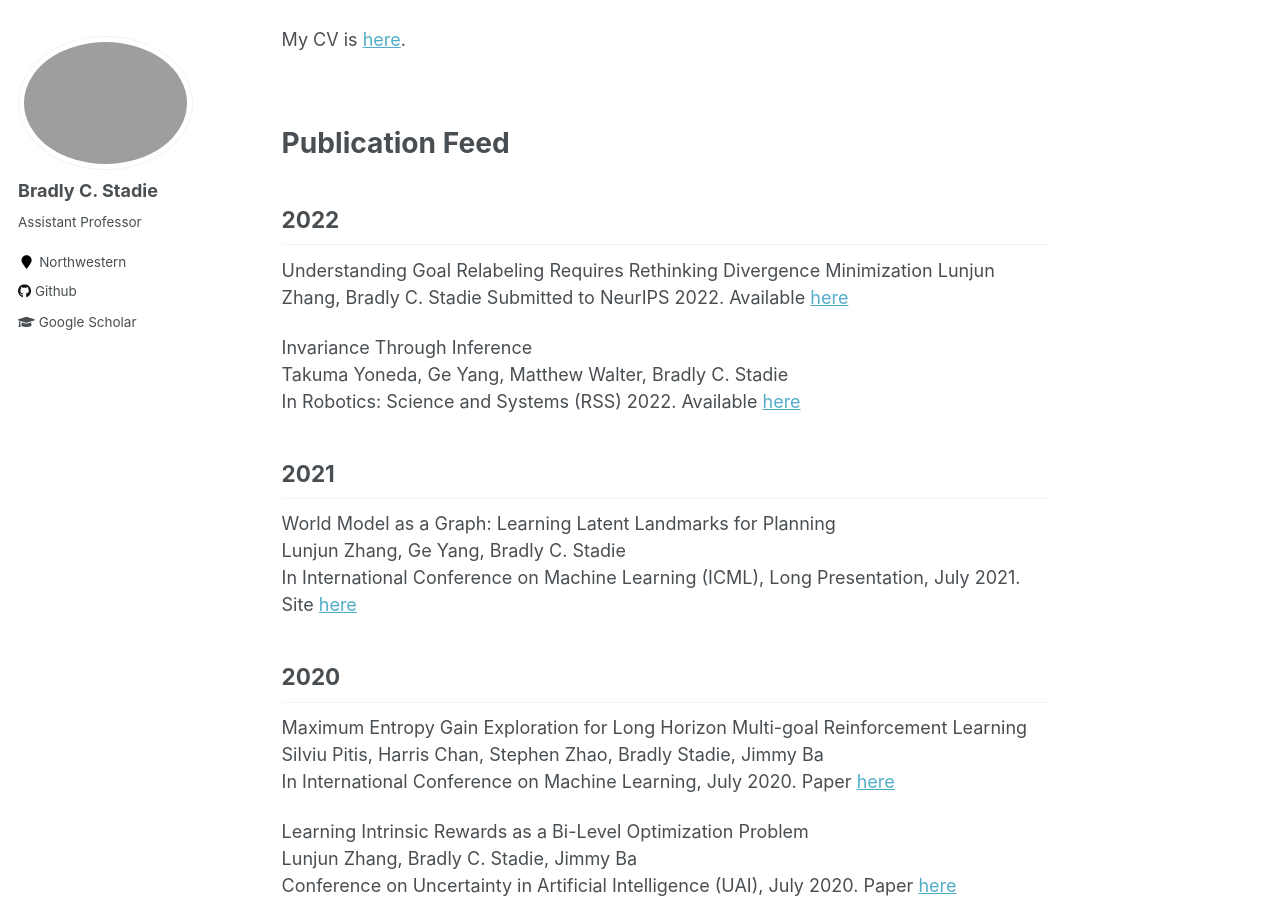
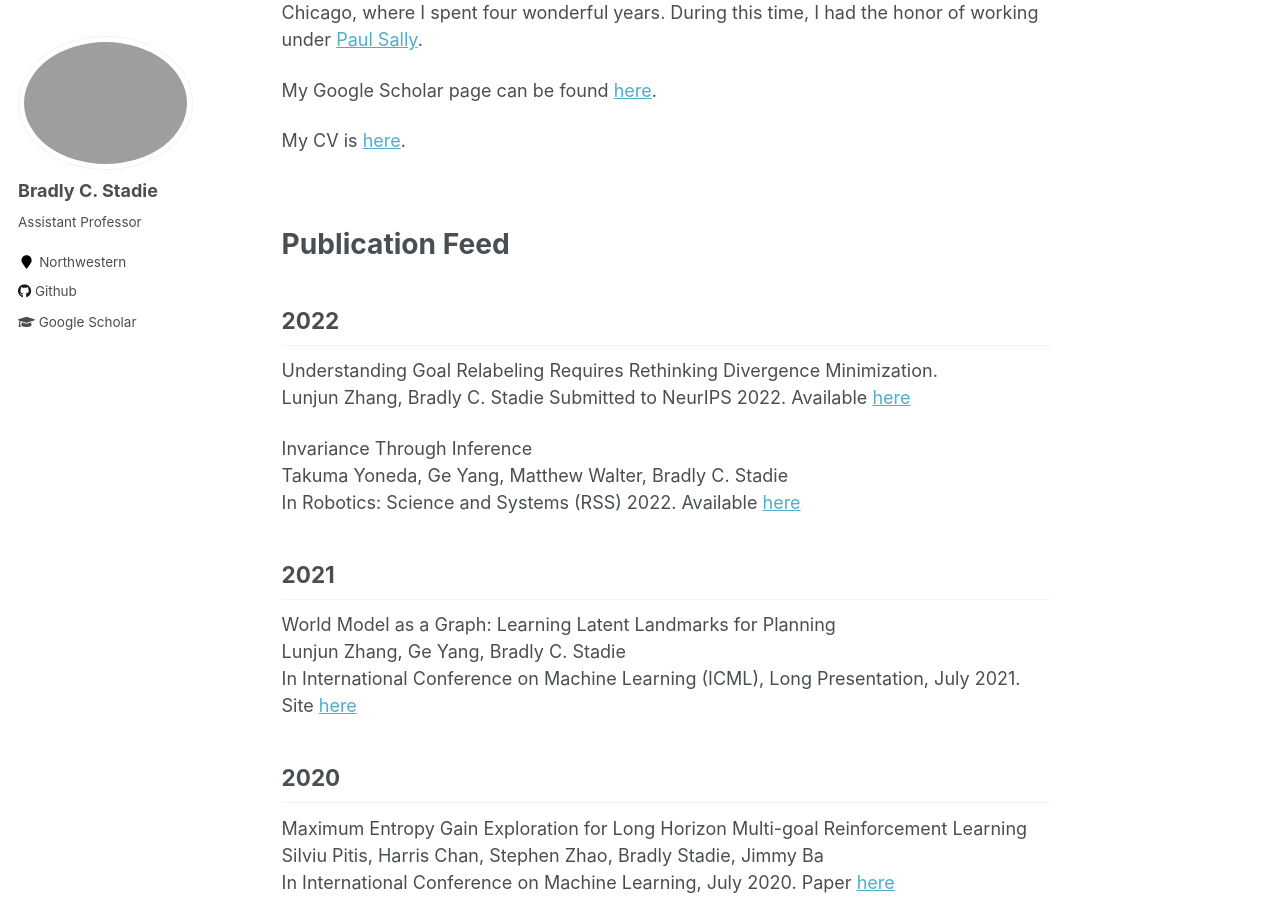
Before and after one commit to bstadie/bstadie.github.io, a Jekyll site: the page built from _pages/about.md, in a window 1280 px wide and 900 px high, scrolled down 625 px. Built offline with Jekyll 4.4.1, drawn with Linux system fonts in a browser that asks for light colours.

Commit message:
Update about.md
here

```diff
--- a/_pages/about.md
+++ b/_pages/about.md
@@ -9,9 +9,14 @@ redirect_from:
 ---
 I am interested in developing machine intelligence. My research sits at the intersection of reinforcement learning and statistics, and focuses on how we can use statistical tools to improve generalization in reinforcement learning. My most recent paper, [Invariance Through Inference](https://invariance-through-inference.github.io/), provides a good overview of this setting. For more thoughts on generalization, see also my recent papers on [planning in robotics](https://sites.google.com/view/latent-landmarks/) and [causal inference](https://arxiv.org/pdf/1808.07804.pdf).
 
+&nbsp;
+
 
 Short Bio
 ======
+&nbsp;
+&nbsp;
+
 I am an assistant professor in the [Northwestern University Department of Statistics and Data Science](https://statistics.northwestern.edu/.).
 
 Previously, I was a research assistant professor at [TTIC](https://www.ttic.edu/), an academic institute located on the campus of the University of Chicago.
@@ -46,8 +51,7 @@ Publication Feed
 2022
 ---------------
 
-Understanding Goal Relabeling Requires Rethinking Divergence
-Minimization
+Understanding Goal Relabeling Requires Rethinking Divergence Minimization.
 Lunjun Zhang, Bradly C. Stadie
 Submitted to NeurIPS 2022. Available [here](shorturl.at/ahQ69)
 
```
